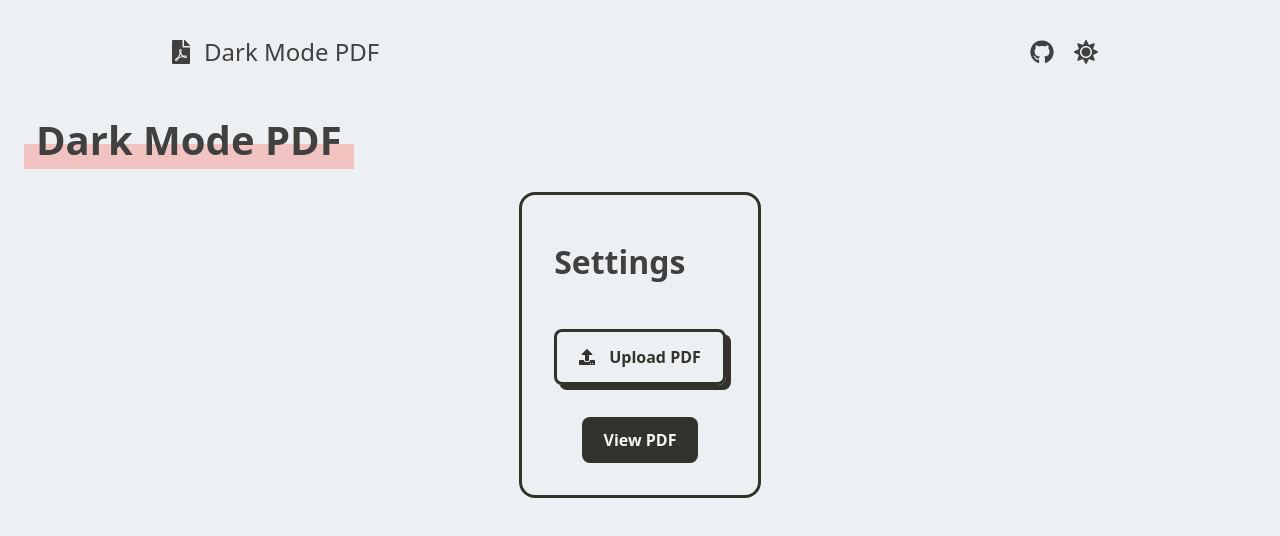
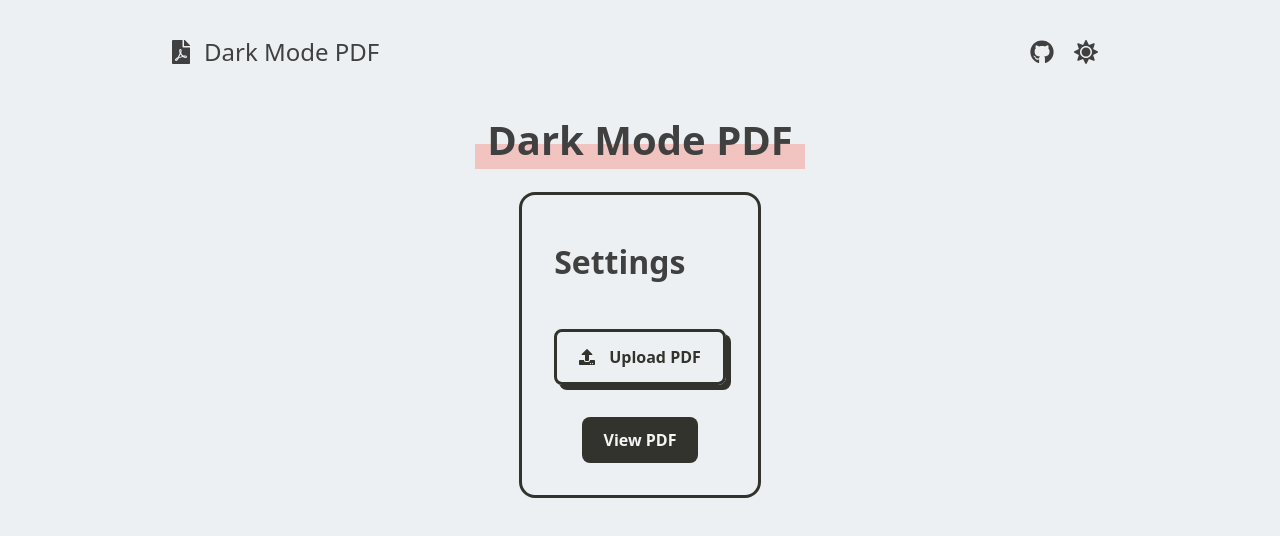
Before and after one commit to AnOrdinaryUsername/Dark-Mode-PDF-Viewer, a React (Create React App) app: page / in a window 1280 px wide. Shown: the top 536 px of the page. Built offline with nearby package versions, Linux system fonts and the light colour scheme.

Commit message:
style: Change padding space on different viewports
Center Title (h1) in Article.jsx for balance.

```diff
--- a/src/components/molecules/Article.jsx
+++ b/src/components/molecules/Article.jsx
@@ -6,12 +6,29 @@ const Container = styled.article`
     align-items: center;
     flex-direction: column;
     flex: 1;
+    padding-top: 0;
+    padding-bottom: 3.2rem;
+    padding-left: 3.2rem;
+    padding-right: 3.2rem;
+
+    @media (min-width: 576px) {
+        padding-bottom: 6.4rem;
+        padding-left: 6.4rem;
+        padding-right: 6.4rem;
+    }
+
+    @media (min-width: 768px) {
+        padding-bottom: 4.8rem;
+        padding-left: 4.8rem;
+        padding-right: 4.8rem;
+    }
 `;
 
 const StyledTitle = styled.h1`
+    display: inline;
+    margin: 0 auto;
     padding: 1.2rem;
     font-size: 2.5em;
-
     background-image: linear-gradient(
         transparent 0,
         transparent 55%,
@@ -21,12 +38,6 @@ const StyledTitle = styled.h1`
         transparent 100%
     );
     background-repeat: no-repeat;
-    display: inline;
-
-    @media (min-width: 576px) {
-        margin-left: 2.4rem;
-        margin-right: auto;
-    }
 `;
 
 const Article = ({ children, title }) => {
```
